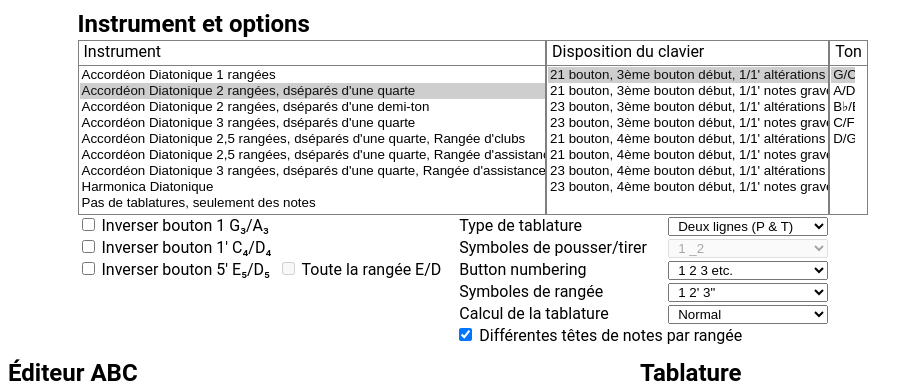
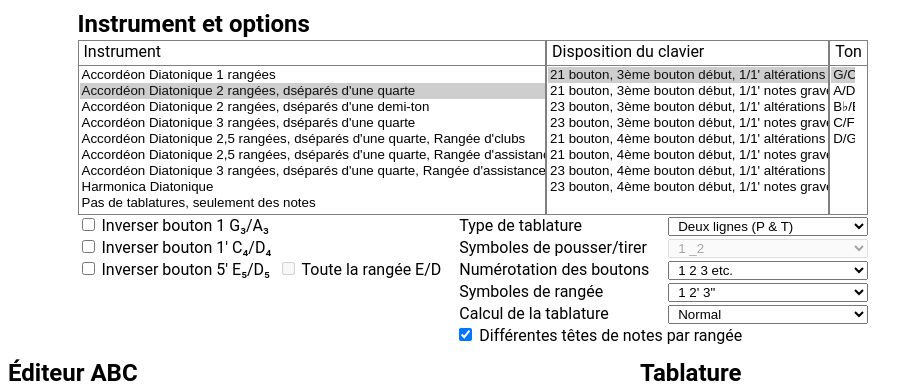
Before and after one commit to RickvanderS/diatotab.com, a PHP site: page /lang/fr.php in a window 1280 px wide. Shown: the part 1608-1998 px from the top of the page, without its empty margins (0-922 px from the left). Run offline with PHP 8.4, Linux system fonts and the light colour scheme; some web fonts are replaced.

Commit message:
Updated translations

```diff
--- a/index.html
+++ b/index.html
@@ -6,11 +6,11 @@
 	<meta name="description" content="Create tablature and sheet music for diatonic accordion / melodeon and harmonica. Do this directly online in your webbrowser using ABC notation.">
 	<title>Diatotab, Diatonic Accordion / Melodeon Tablature Generator</title>
 	<link rel="icon" href="favicon.ico">
-	<link rel="stylesheet" href="styles.css?v=20251229-2">
+	<link rel="stylesheet" href="styles.css?v=20260207">
 	<link rel="stylesheet" href="abcjs-audio.css">
-	<script src="diatotab.js?v=20260206"></script>
+	<script src="diatotab.js?v=20260207"></script>
 	<script src="FileSaver.js"></script>
-	<script src="abcjs-basic-min.js?v=20260206"></script><!---->
+	<script src="abcjs-basic-min.js?v=20260207"></script><!---->
 	<!--<script src="../abcjs-melodeon-tab/dist/abcjs-basic.js"></script>-->
 </head>
 <body>
@@ -183,7 +183,7 @@
 				<label data-trans="OPT_TAB" class="drop" for="harm_tabstyle">Tablature style</label>
 				<select                     class="drop"  id="harm_tabstyle" onchange="CreateEditor()">
 					<option data-trans="OPT_TAB1"     value="1" selected="selected">One line</option>
-					<option data-trans="OPT_HARMTAB2" value="2">Two lines (blow & draw)</option>
+					<option data-trans="OPT_HARMTAB2" value="2">Two lines (blow &amp; draw)</option>
 					<option data-trans="OPT_TAB0"     value="0">No tablature, notes only</option>
 				</select><br>
 				<label data-trans="OPT_BDLAB" class="drop" for="harm_pushpulllabels">Blow/draw symbols</label>
--- a/lang/fr.php
+++ b/lang/fr.php
@@ -33,7 +33,14 @@
 		"HEAD_INST"    => "Instrument",
 		"HEAD_LAY"     => "Disposition du clavier",
 		"HEAD_TUNE"    => "Ton",
-		"OPT_START0"   => "Commencer la numérotation à 0",
+		"OPT_NUM"      => "Numérotation des boutons",
+		"OPT_HNUM"     => "Numérotation des trous",
+		"OPT_NUM_AL_0" => "",
+		"OPT_NUM_AL_1" => "",
+		"OPT_NUM_UN_1" => "1 2 3 Rangées non alignées",
+		"OPT_NUM_UN3_0"=> "0 1 2 Rangée 3 non alignées",
+		"OPT_NUM_UN3_1"=> "1 2 3 Rangée 3 non alignées",
+		"OPT_NUM_NOTE" => "Noms des notes",
 		"OPT_INV"      => "Inverser bouton&nbsp;&nbsp;",
 		"OPT_INVROW"   => "Toute la rangée&nbsp;&nbsp;",
 		"OPT_TAB"      => "Type de tablature",
@@ -42,7 +49,6 @@
 		"OPT_TAB2"     => "Deux lignes (P & T)",
 		"OPT_HARMTAB2" => "Deux lignes (S & A)",
 		"OPT_TAB3"     => "Une ligne par rangée",
-		"OPT_NAMES"    => "Nom des notes plutôt que les numéros de boutons",
 		"OPT_HARHEAD"  => "Têtes de notes différentes pour les bends",
 		"OPT_HEAD"     => "Différentes têtes de notes par rangée",
 		"OPT_PPLAB"    => "Symboles de pousser/tirer",
--- a/styles.css
+++ b/styles.css
@@ -172,10 +172,10 @@ select.drop:lang(nl) {
   min-width: 200px;
 }
 select.drop:lang(de) {
-  min-width: 185px;
+  min-width: 210px;
 }
 select.drop:lang(fr) {
-  min-width: 160px;
+  min-width: 200px;
 }
 
 h4 {
```
Also changed, not shown: lang/de.php (+8 -2 lines), lang/nl.php (+8 -2 lines).
